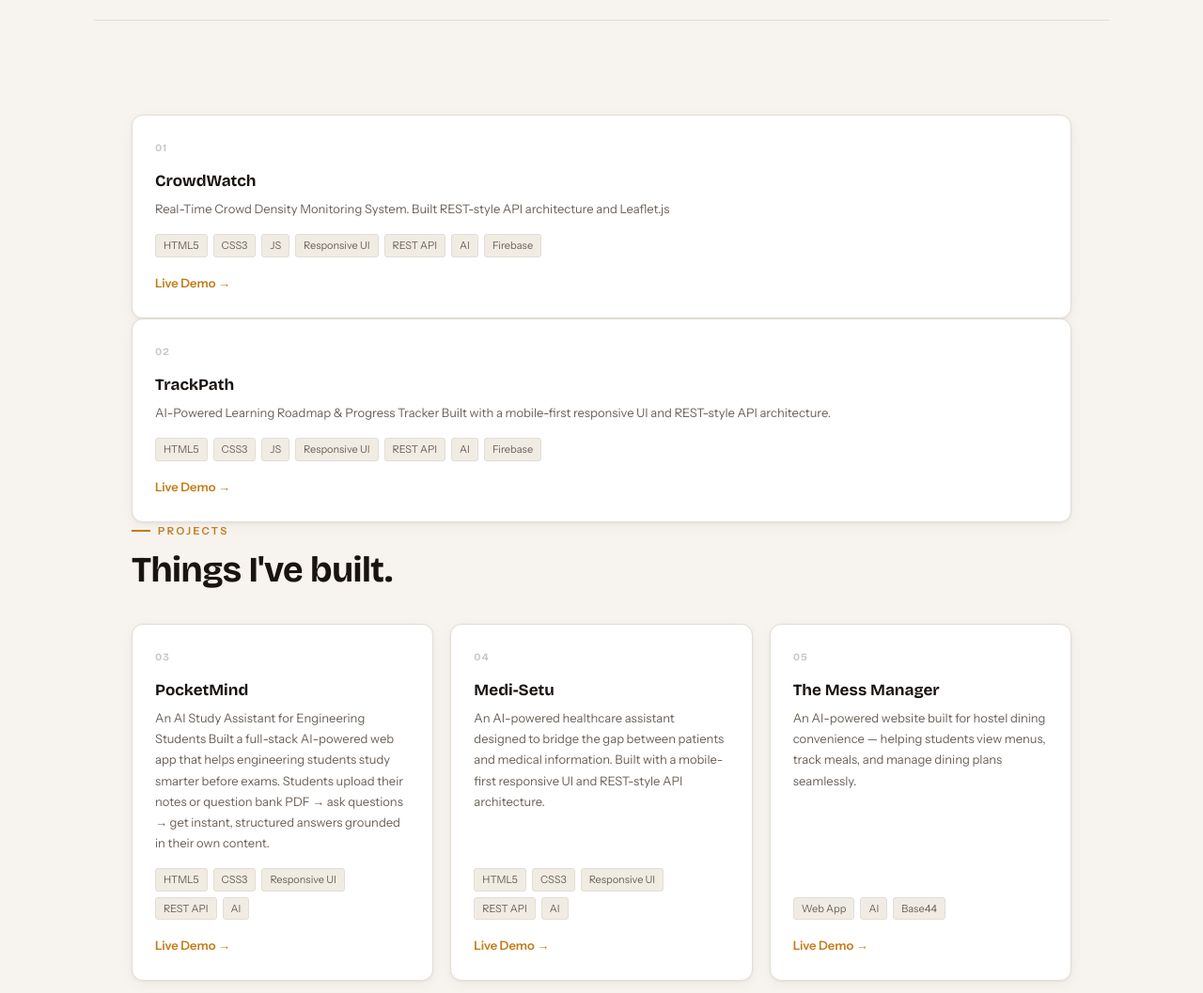
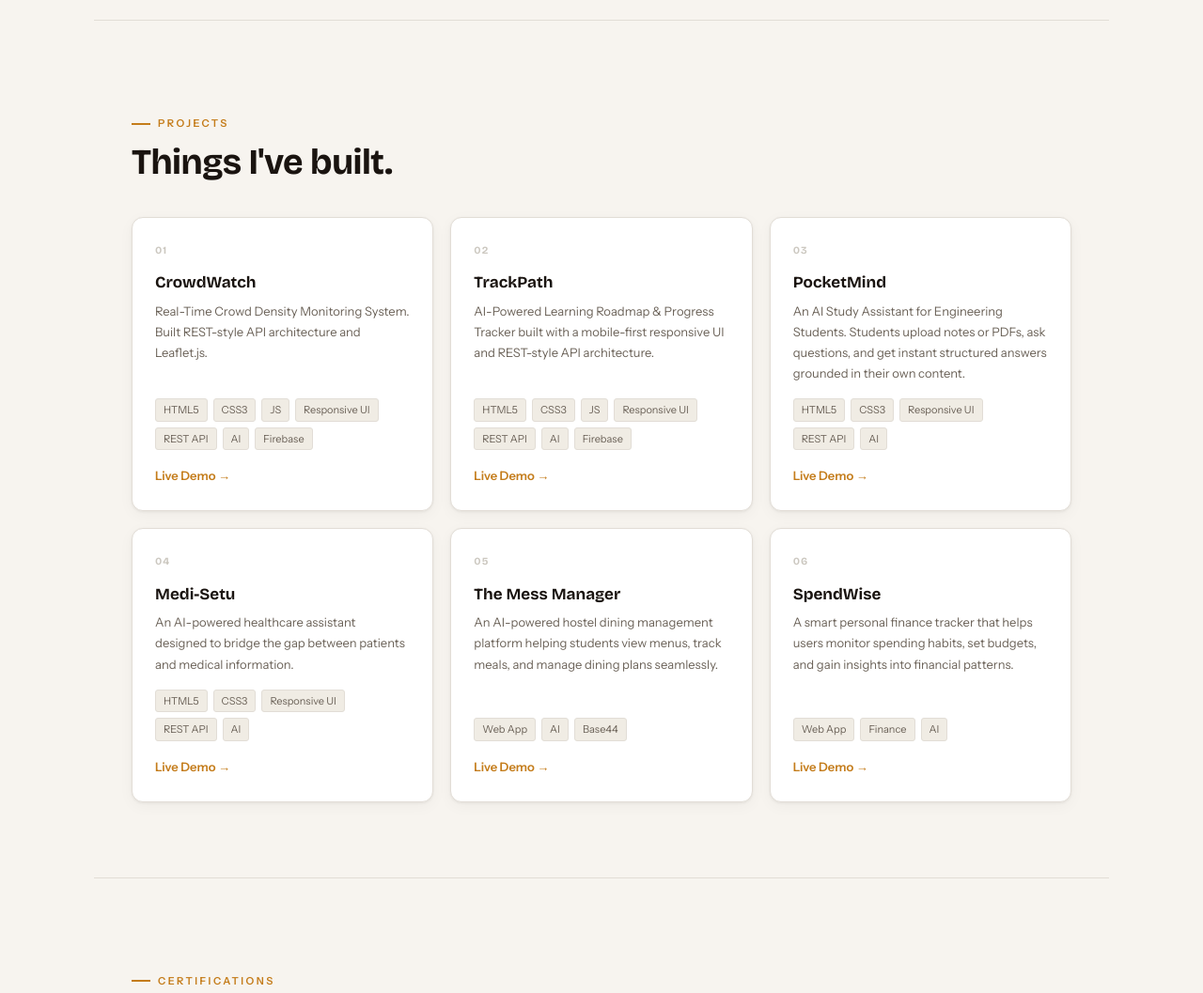
Before and after one commit to atharva-gore22/atharva-gore22.github.io, a plain HTML site: page index.html in a window 1280 px wide. Shown: the part 2660-3717 px from the top of the page at 94% size. Drawn offline with nearby package versions, Linux system fonts and the light colour scheme.

Commit message:
Refactor project section for improved readability
Updated project descriptions for clarity and consistency. Adjusted project links for better formatting.

```diff
--- a/index.html
+++ b/index.html
@@ -510,69 +510,139 @@ footer strong{color:var(--text-md);}
 <div class="s-divider"></div>
 
 <!-- PROJECTS -->
+<!-- PROJECTS -->
 <section id="projects">
-  <div class="proj-card">
+  <div class="s-eyebrow">Projects</div>
+  <h2 class="s-title">Things I&apos;ve built.</h2>
+
+  <div class="proj-grid">
+
+    <!-- Project 01 -->
+    <div class="proj-card">
       <div class="proj-num">01</div>
       <div class="proj-name">CrowdWatch</div>
-      <div class="proj-desc">Real-Time Crowd Density Monitoring System. Built REST-style API architecture and Leaflet.js</div>
+      <div class="proj-desc">
+        Real-Time Crowd Density Monitoring System. Built REST-style API architecture and Leaflet.js.
+      </div>
+
       <div class="proj-stack">
-        <span class="pstack">HTML5</span><span class="pstack">CSS3</span><span class="pstack">JS</span>
-        <span class="pstack">Responsive UI</span><span class="pstack">REST API</span><span class="pstack">AI</span><span class="pstack">Firebase</span>
+        <span class="pstack">HTML5</span>
+        <span class="pstack">CSS3</span>
+        <span class="pstack">JS</span>
+        <span class="pstack">Responsive UI</span>
+        <span class="pstack">REST API</span>
+        <span class="pstack">AI</span>
+        <span class="pstack">Firebase</span>
       </div>
-      <a class="proj-link" href="https://crowdwatch-six.vercel.app/" target="_blank">Live Demo &rarr;</a>
+
+      <a class="proj-link" href="https://crowdwatch-six.vercel.app/" target="_blank">
+        Live Demo &rarr;
+      </a>
     </div>
-  </div>
+
+    <!-- Project 02 -->
     <div class="proj-card">
       <div class="proj-num">02</div>
       <div class="proj-name">TrackPath</div>
-      <div class="proj-desc">AI-Powered Learning Roadmap & Progress Tracker Built with a mobile-first responsive UI and REST-style API architecture.</div>
+      <div class="proj-desc">
+        AI-Powered Learning Roadmap & Progress Tracker built with a mobile-first responsive UI and REST-style API architecture.
+      </div>
+
       <div class="proj-stack">
-        <span class="pstack">HTML5</span><span class="pstack">CSS3</span><span class="pstack">JS</span>
-        <span class="pstack">Responsive UI</span><span class="pstack">REST API</span><span class="pstack">AI</span><span class="pstack">Firebase</span>
+        <span class="pstack">HTML5</span>
+        <span class="pstack">CSS3</span>
+        <span class="pstack">JS</span>
+        <span class="pstack">Responsive UI</span>
+        <span class="pstack">REST API</span>
+        <span class="pstack">AI</span>
+        <span class="pstack">Firebase</span>
       </div>
-      <a class="proj-link" href="https://trackpath.vercel.app/" target="_blank">Live Demo &rarr;</a>
+
+      <a class="proj-link" href="https://trackpath.vercel.app/" target="_blank">
+        Live Demo &rarr;
+      </a>
     </div>
-  <div class="s-eyebrow">Projects</div>
-  <h2 class="s-title">Things I&apos;ve built.</h2>
-  <div class="proj-grid">
+
+    <!-- Project 03 -->
     <div class="proj-card">
       <div class="proj-num">03</div>
       <div class="proj-name">PocketMind</div>
-      <div class="proj-desc">An AI Study Assistant for Engineering Students Built a full-stack AI-powered web app that helps engineering students study smarter before exams. Students upload their notes or question bank PDF → ask questions → get instant, structured answers grounded in their own content.</div>
+      <div class="proj-desc">
+        An AI Study Assistant for Engineering Students. Students upload notes or PDFs, ask questions, and get instant structured answers grounded in their own content.
+      </div>
+
       <div class="proj-stack">
-        <span class="pstack">HTML5</span><span class="pstack">CSS3</span>
-        <span class="pstack">Responsive UI</span><span class="pstack">REST API</span><span class="pstack">AI</span>
+        <span class="pstack">HTML5</span>
+        <span class="pstack">CSS3</span>
+        <span class="pstack">Responsive UI</span>
+        <span class="pstack">REST API</span>
+        <span class="pstack">AI</span>
       </div>
-      <a class="proj-link" href="https://atharva-gore22.github.io/pocketmind/" target="_blank">Live Demo &rarr;</a>
+
+      <a class="proj-link" href="https://atharva-gore22.github.io/pocketmind/" target="_blank">
+        Live Demo &rarr;
+      </a>
     </div>
+
+    <!-- Project 04 -->
     <div class="proj-card">
       <div class="proj-num">04</div>
       <div class="proj-name">Medi-Setu</div>
-      <div class="proj-desc">An AI-powered healthcare assistant designed to bridge the gap between patients and medical information. Built with a mobile-first responsive UI and REST-style API architecture.</div>
+      <div class="proj-desc">
+        An AI-powered healthcare assistant designed to bridge the gap between patients and medical information.
+      </div>
+
       <div class="proj-stack">
-        <span class="pstack">HTML5</span><span class="pstack">CSS3</span>
-        <span class="pstack">Responsive UI</span><span class="pstack">REST API</span><span class="pstack">AI</span>
+        <span class="pstack">HTML5</span>
+        <span class="pstack">CSS3</span>
+        <span class="pstack">Responsive UI</span>
+        <span class="pstack">REST API</span>
+        <span class="pstack">AI</span>
       </div>
-      <a class="proj-link" href="https://medi-setu-atharvagore.base44.app" target="_blank">Live Demo &rarr;</a>
+
+      <a class="proj-link" href="https://medi-setu-atharvagore.base44.app" target="_blank">
+        Live Demo &rarr;
+      </a>
     </div>
+
+    <!-- Project 05 -->
     <div class="proj-card">
       <div class="proj-num">05</div>
       <div class="proj-name">The Mess Manager</div>
-      <div class="proj-desc">An AI-powered website built for hostel dining convenience &mdash; helping students view menus, track meals, and manage dining plans seamlessly.</div>
+      <div class="proj-desc">
+        An AI-powered hostel dining management platform helping students view menus, track meals, and manage dining plans seamlessly.
+      </div>
+
       <div class="proj-stack">
-        <span class="pstack">Web App</span><span class="pstack">AI</span><span class="pstack">Base44</span>
+        <span class="pstack">Web App</span>
+        <span class="pstack">AI</span>
+        <span class="pstack">Base44</span>
       </div>
-      <a class="proj-link" href="https://mess-manager-atharvagore.base44.app" target="_blank">Live Demo &rarr;</a>
+
+      <a class="proj-link" href="https://mess-manager-atharvagore.base44.app" target="_blank">
+        Live Demo &rarr;
+      </a>
     </div>
+
+    <!-- Project 06 -->
     <div class="proj-card">
       <div class="proj-num">06</div>
       <div class="proj-name">SpendWise</div>
-      <div class="proj-desc">A smart personal finance tracker that helps users monitor spending habits, set budgets, and gain insights into their financial patterns.</div>
+      <div class="proj-desc">
+        A smart personal finance tracker that helps users monitor spending habits, set budgets, and gain insights into financial patterns.
+      </div>
+
       <div class="proj-stack">
-        <span class="pstack">Web App</span><span class="pstack">Finance</span><span class="pstack">AI</span>
+        <span class="pstack">Web App</span>
+        <span class="pstack">Finance</span>
+        <span class="pstack">AI</span>
       </div>
-      <a class="proj-link" href="https://spendwise-track-atharvagore.base44.app" target="_blank">Live Demo &rarr;</a>
+
+      <a class="proj-link" href="https://spendwise-track-atharvagore.base44.app" target="_blank">
+        Live Demo &rarr;
+      </a>
     </div>
+
   </div>
 </section>
 
```
